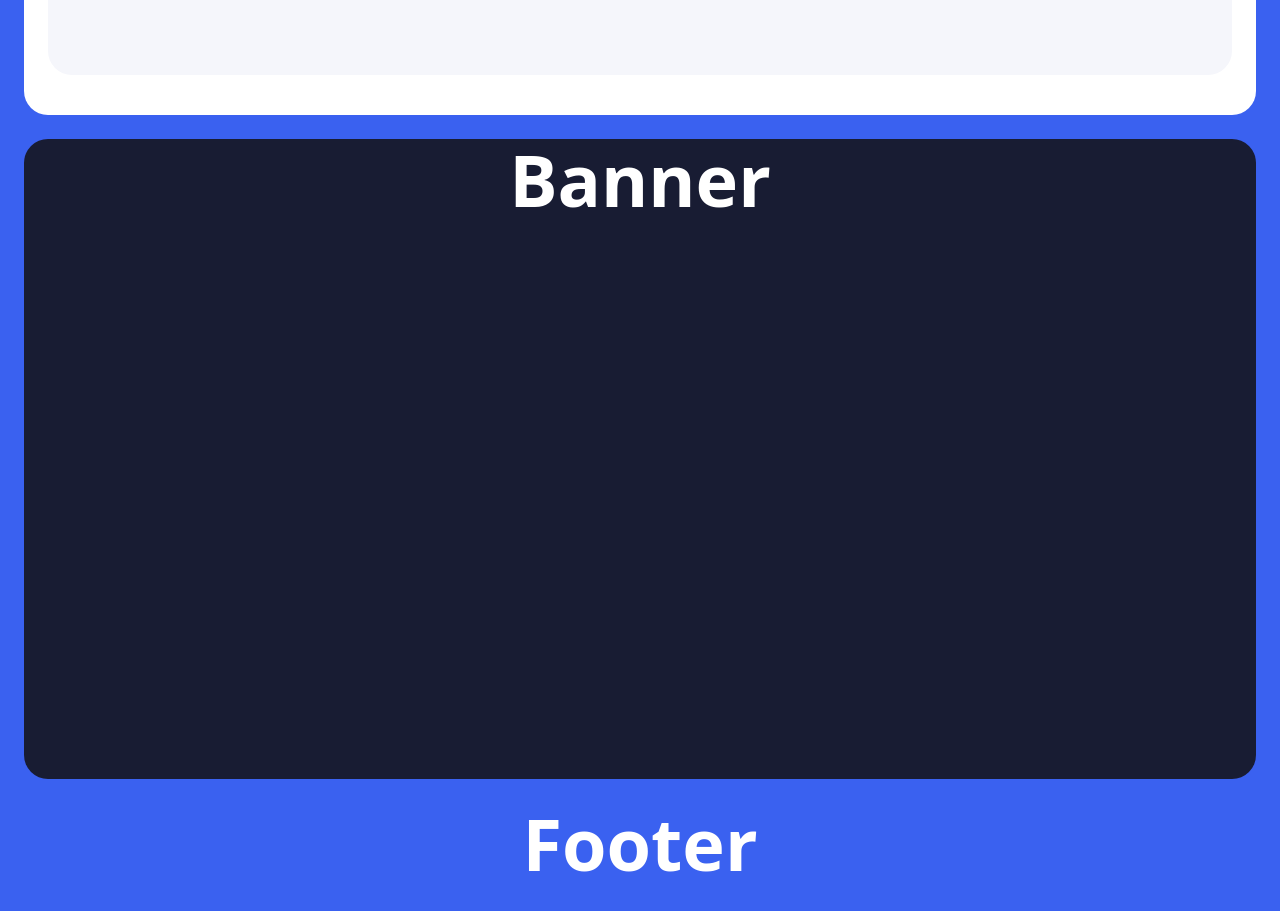
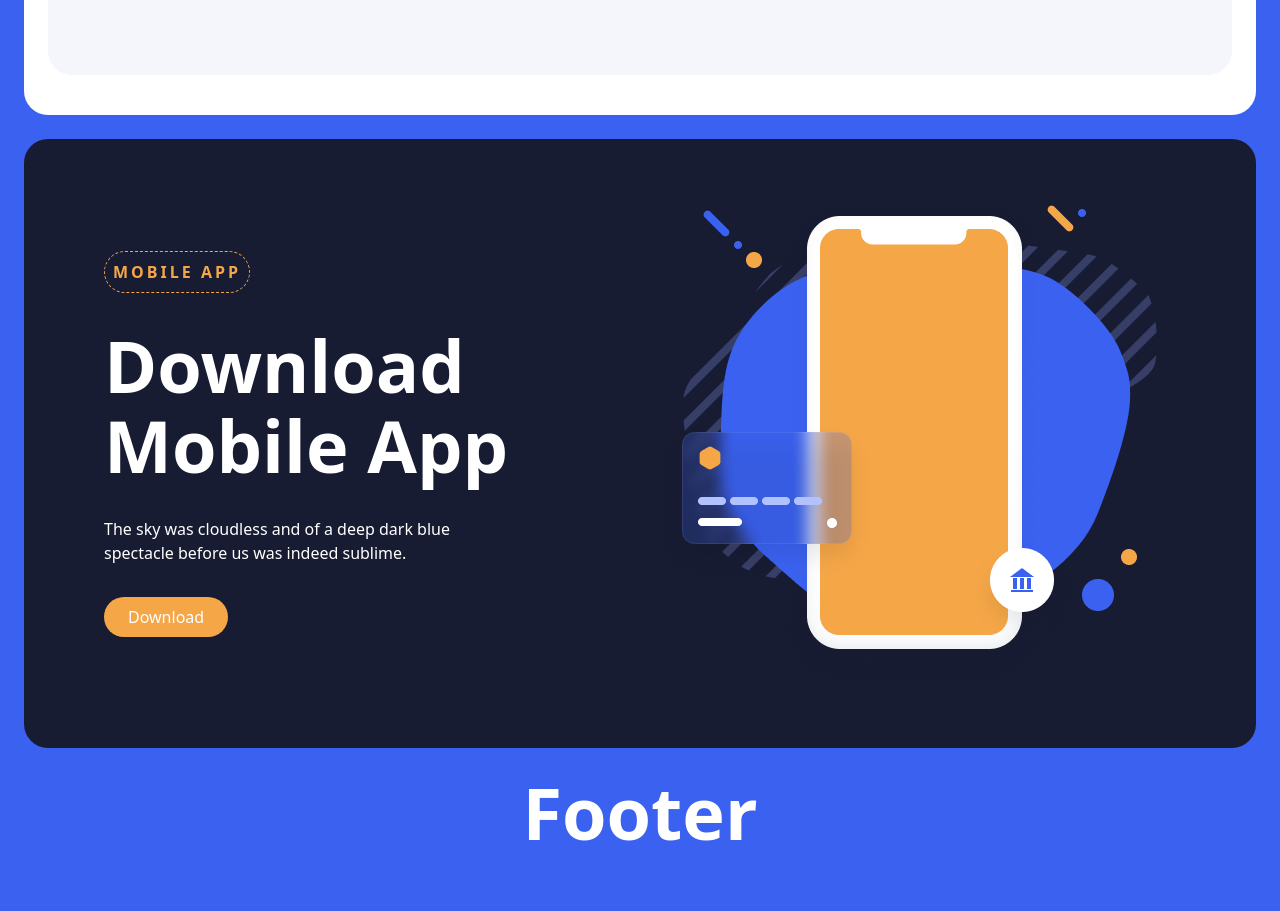
Before and after one commit to Andreyhuey/evobank, a React (Vite) app: page / in a window 1280 px wide. Shown: the part 5940-6851 px from the top of the page. Built offline with nearby package versions, Linux system fonts and the light colour scheme.

Commit message:
Banner component completed

```diff
--- a/src/components/Banner.tsx
+++ b/src/components/Banner.tsx
@@ -1,7 +1,30 @@
+import App from "../assets/AppPicture.png";
+
 const Banner = () => {
   return (
-    <div className="rounded-3xl bg-[#181C33] min-h-[80vh] h1 text-center">
-      <>Banner</>
+    <div className="rounded-3xl bg-[#181C33] md:px-20 px-4 py-10 md:py-14 w-full">
+      <div className="flex flex-col items-center justify-between lg:flex-row gap-y-5">
+        <div className="flex-1 flex flex-col gap-8 text-white">
+          <div>
+            <div className="border-[#F5A647] border-[1px] text-[#F5A647] font-semibold border-dashed p-2 inline-block rounded-3xl tracking-[3px] hover:scale-110 transition duration-300 ease-in-out cursor-pointer uppercase">
+              Mobile App
+            </div>
+          </div>
+          <p className="h1">Download Mobile App</p>
+          <p className="lg:w-[370px]">
+            The sky was cloudless and of a deep dark blue spectacle before us
+            was indeed sublime.
+          </p>
+          <div>
+            <button className="bg-[#F5A647] rounded-3xl px-6 py-2 hover:scale-110 transition duration-300 ease-in-out">
+              Download
+            </button>
+          </div>
+        </div>
+        <div className="flex-1 flex items-center justify-center">
+          <img src={App} />
+        </div>
+      </div>
     </div>
   );
 };
```
